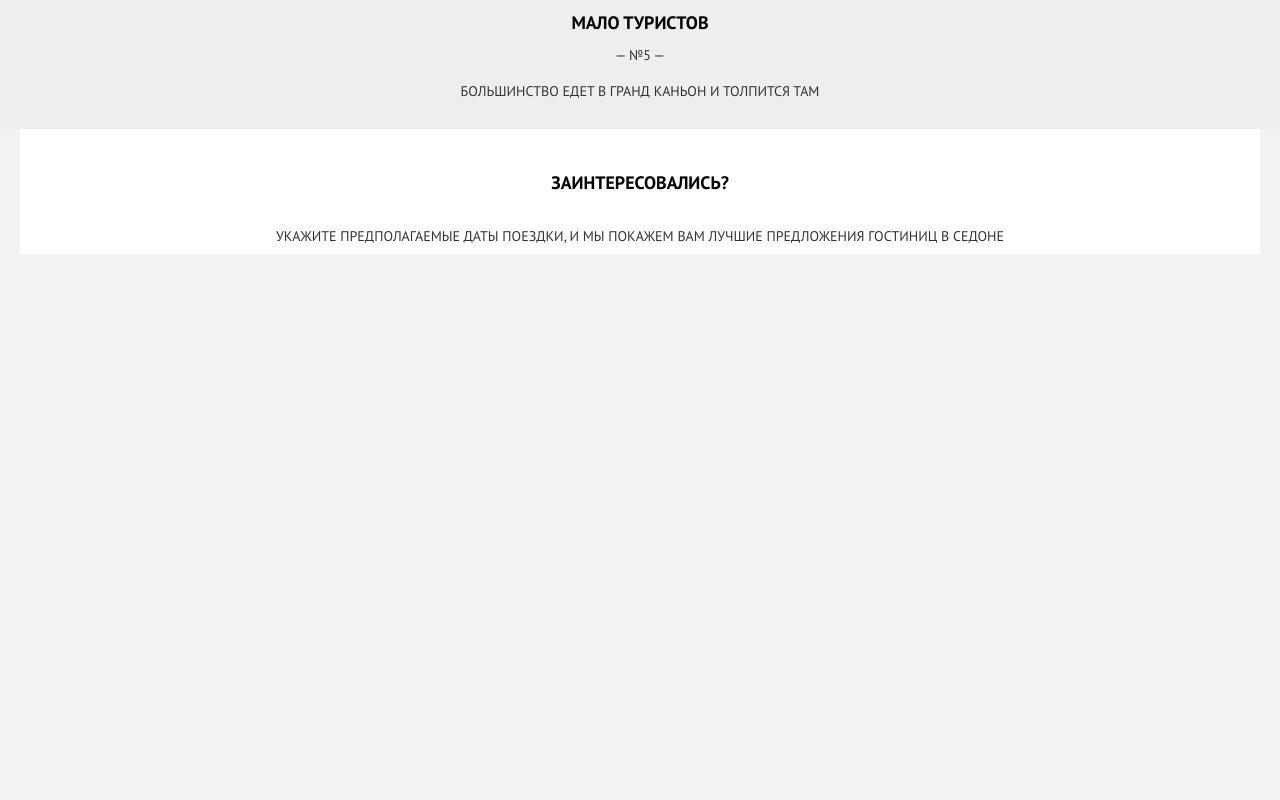
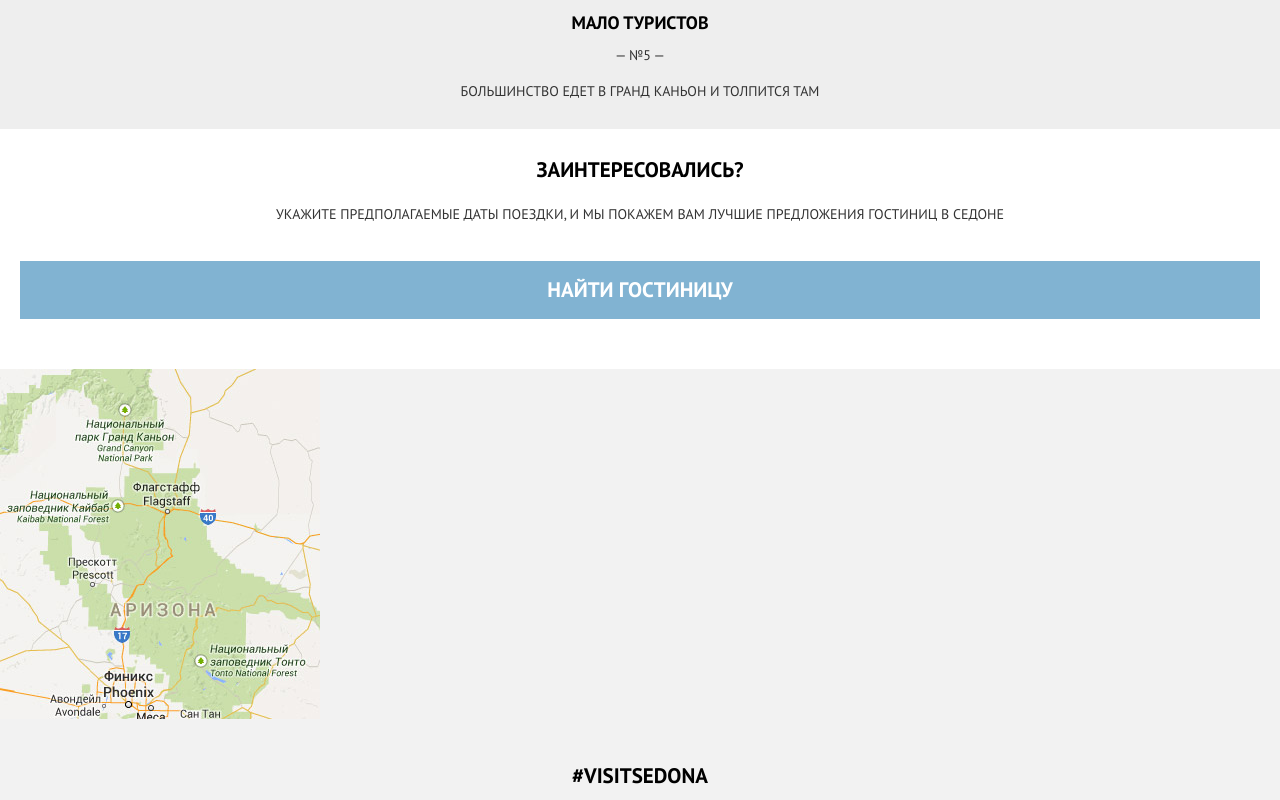
Before and after one commit to livyk/sedona, a website: page source/index.html in a window 1280 px wide. Shown: the part 3780-4580 px from the top of the page. Drawn offline with nearby package versions, Linux system fonts and the light colour scheme; files that its build step writes are made by us from their sources; files whose address does not match are found by name.

Commit message:
Закончил блок to-hotel

```diff
--- a/source/index.html
+++ b/source/index.html
@@ -135,7 +135,7 @@
         </div>
       </section>
       <section class="to-hotel">
-        <header class="section-header section-header--flat">
+        <header class="section-header section-header--big-header">
           <h1 class="section-header__title">
             Заинтересовались?
           </h1>
@@ -143,7 +143,7 @@
             Укажите предполагаемые даты поездки, и мы покажем вам лучшие предложения гостиниц в седоне
           </p>
         </header>
-        <a href="feedback-form.html" class="base-button base-button-fluid">Найти гостиницу</a>
+        <a href="#" class="base-button to-hotel__hotel-search-link">Найти гостиницу</a>
       </section>
       <section class="map">
         <img class="map__image" src="img/bg-map-mobile@1x.jpg" alt="map">
--- a/source/styles/_global.scss
+++ b/source/styles/_global.scss
@@ -30,14 +30,3 @@ body {
   clip: rect(0 0 0 0);
   overflow: hidden;
 }
-
-
-main, footer {
-  visibility: hidden;
-}
-.section-header {
-  visibility: visible;
-}
-.advantages {
-  visibility: visible;
-}
--- a/source/styles/blocks/_base-button.scss
+++ b/source/styles/blocks/_base-button.scss
@@ -3,11 +3,23 @@
   display: block;
   padding: 15px 0;
   width: 100%;
-  background-color: $control-background-color;
-  color: white;
+
   text-align: center;
   font-size: 21px;
   font-weight: bold;
-  line-height: 26px;
+  line-height: 28px;
   text-transform: uppercase;
+
+  background-color: $control-background-color;
+  color: $control-color;
+
+  &:hover {
+    background-color: $control-hover-background-color;
+    color: $control-hover-color;
+  }
+
+  &:active {
+    background-color: $control-down-background-color;
+    color: $control-down-color;
+  }
 }
--- a/source/styles/blocks/_setion-header.scss
+++ b/source/styles/blocks/_setion-header.scss
@@ -19,3 +19,14 @@
   text-transform: uppercase;
   color: $secondary-text-color;
 }
+
+.section-header--big-header {
+  padding: 28px 0 0 0 ;
+  & .section-header__title {
+    font-size: 21px;
+  }
+  & .section-header__description {
+    margin-top: 19px;
+    line-height: 24px;
+  }
+}
--- a/source/styles/blocks/_to-hotel.scss
+++ b/source/styles/blocks/_to-hotel.scss
@@ -1,3 +1,8 @@
 .to-hotel {
   padding: 0 20px 50px 20px;
+  background-color: white;
 }
+
+.to-hotel__hotel-search-link {
+  margin-top: 35px;
+}
```
